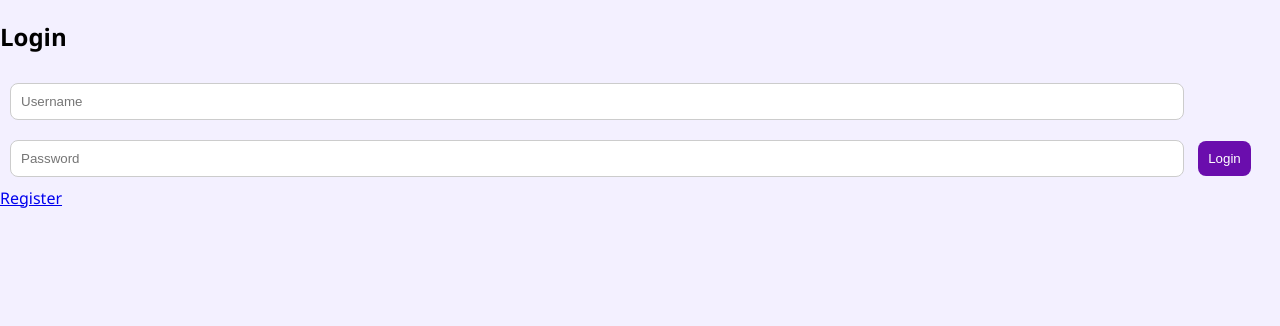
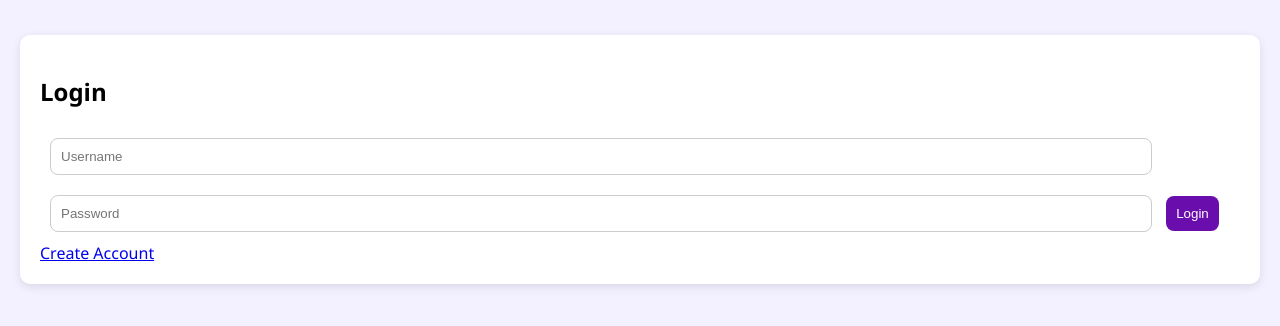
Before and after one commit to Saran1423/Complaint-Management-System, a Flask app: page / in a window 1280 px wide. Shown: the top 326 px of the page. Run offline with Flask 3, Linux system fonts and the light colour scheme.

Commit message:
Update login.html

```diff
--- a/templates/login.html
+++ b/templates/login.html
@@ -4,12 +4,21 @@
 <link rel="stylesheet" href="/static/style.css">
 </head>
 <body>
+
+<div class="container">
+<div class="card">
 <h2>Login</h2>
+
 <form method="POST">
 <input name="username" placeholder="Username" required>
-<input name="password" type="password" placeholder="Password" required>
-<button type="submit">Login</button>
+<input type="password" name="password" placeholder="Password" required>
+<button>Login</button>
 </form>
-<a href="/register">Register</a>
+
+<a href="/register">Create Account</a>
+
+</div>
+</div>
+
 </body>
 </html>
```
